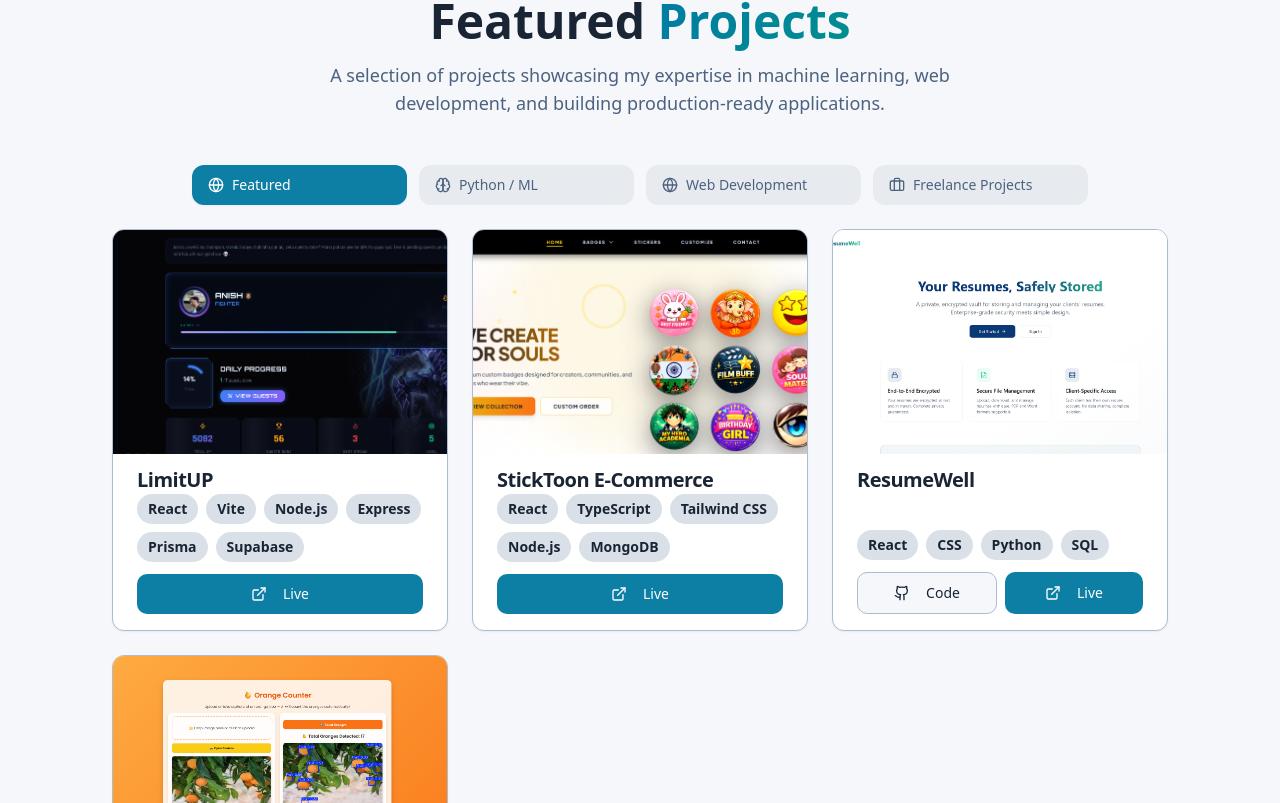
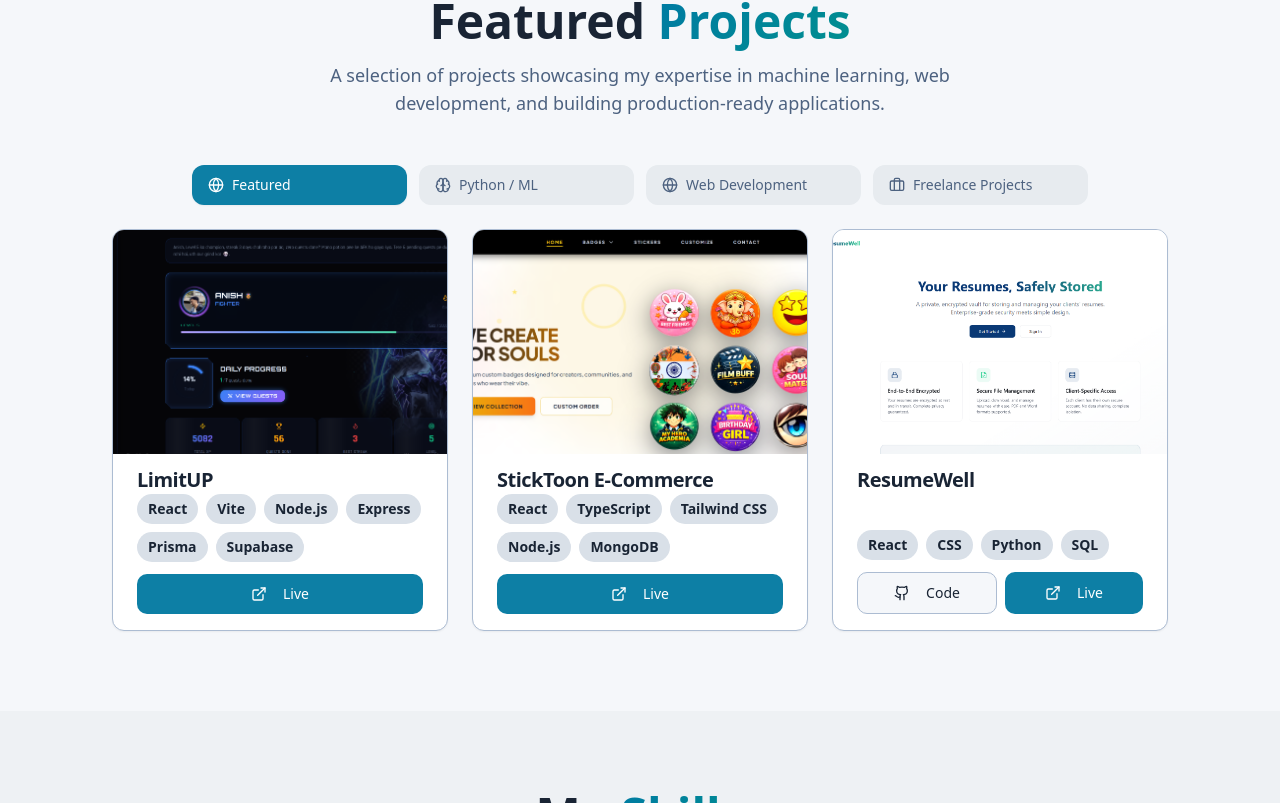
Before and after one commit to Anish974/anish-portfolio, a React (Vite) app: page / in a window 1280 px wide. Shown: the part 1997-2800 px from the top of the page. Built offline with nearby package versions, Linux system fonts and the light colour scheme; the HTML template or start-up script is replaced by a standard one.

Commit message:
Sports Sec image

```diff
--- a/src/components/Leadership.tsx
+++ b/src/components/Leadership.tsx
@@ -11,7 +11,7 @@ const leadership = [
     title: "Sports Secretary – AIML Department",
     description: "Guiding and coordinating all Sports Teams of AIML Dept. with organizational skills and team motivation.",
     period: "2025-2026",
-    image: "/assets/Sports-secretory.jpg"
+    image: "/assets/SPORTS_SEC.jpeg"
   },
   {
     title: "Captain – RCOEM Volleyball Team",
--- a/src/components/Projects.tsx
+++ b/src/components/Projects.tsx
@@ -44,14 +44,6 @@ const projectCategories = {
         githubUrl: "https://github.com/Anish974/ResumeWell",
         liveUrl: "https://resumewell.vercel.app/",
         image: "/assets/resumewell.png"
-      },
-      {
-        title: "Orange Counter ML App",
-        description: "Real-time Orange Detection System using fine-tuned YOLOv8 on a custom dataset. Features responsive web interface with drag-and-drop upload, live camera capture, dark mode, and Flask-based detection API.",
-        tech: ["Python", "Flask","Machine Learning","YOLOv8", "OpenCV", "HTML", "CSS", "JS"],
-        icon: "🍊",
-        githubUrl: "https://github.com/Anish974/Orange-Counter",
-        image: "/assets/orangecount.png"
       }
     ]
   },
```
Also changed, not shown: public/assets/SPORTS_SEC.jpeg (added).
